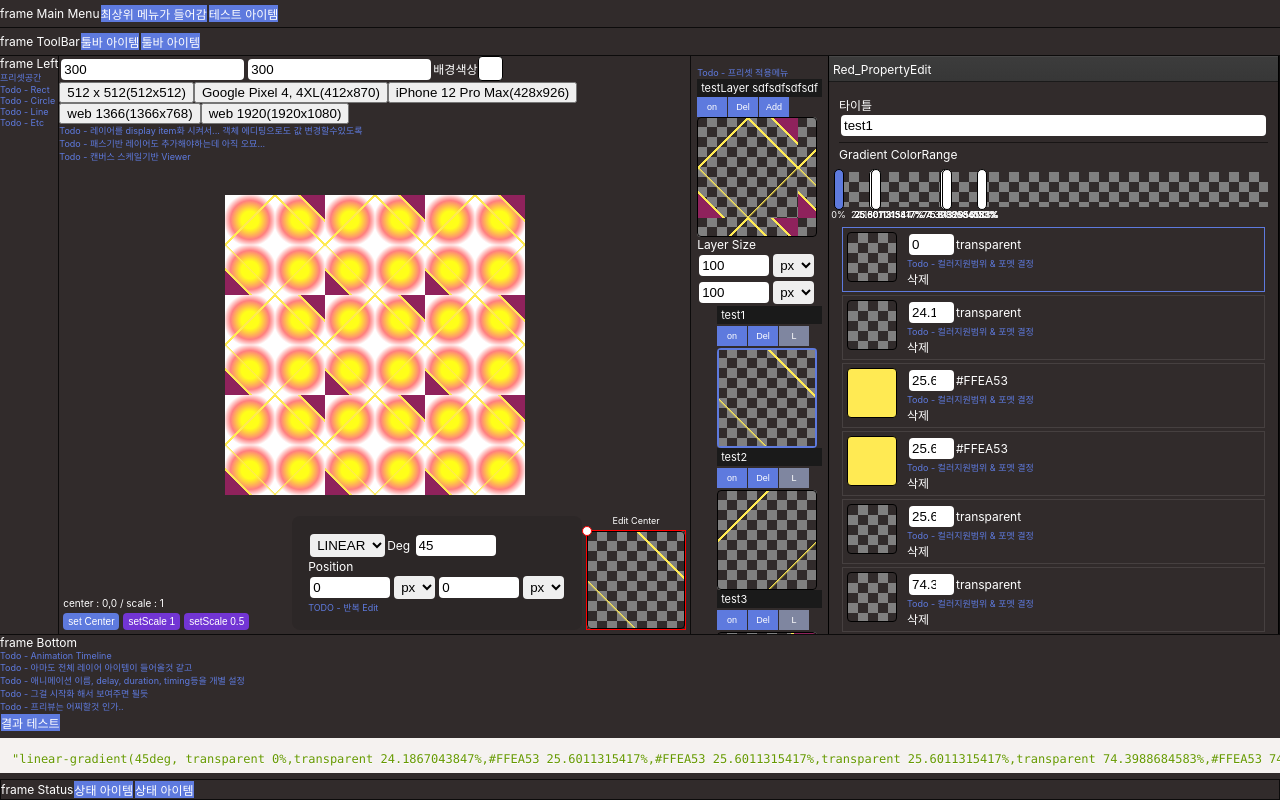
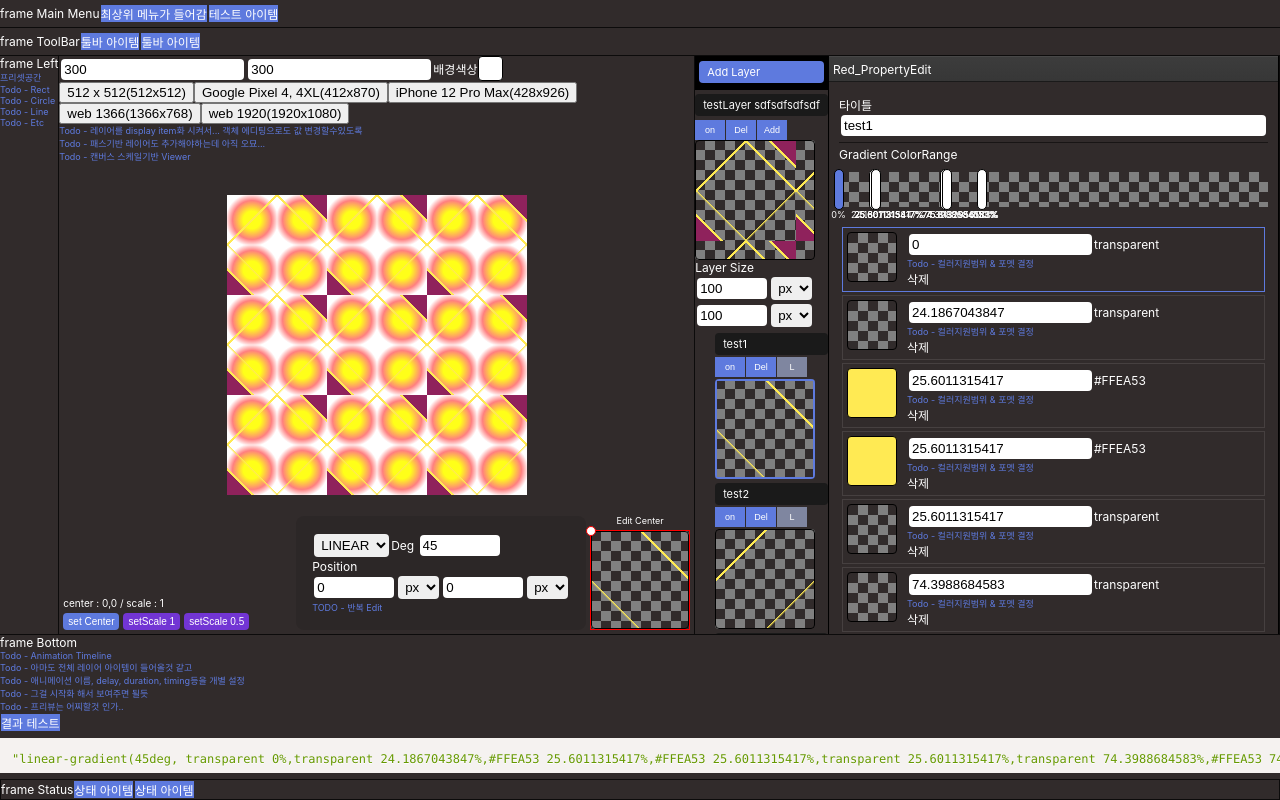
Before and after one commit to redcamel/RedGradient, a React (Create React App) app: page / in a window 1280 px wide. Built offline with nearby package versions, Linux system fonts and the light colour scheme.

Commit message:
- 레이어 추가 - 레이어내 아이템 추가

```diff
--- a/src/App.css
+++ b/src/App.css
@@ -229,8 +229,10 @@ input, select {
 }
 
 .layerItemTitle {
+    margin : 4px 0;
+    border-radius: 4px;
     background: #1a1a1a;
-    padding :2px 4px;
+    padding :4px 8px;
     font-size: 11px;
     color: #fff;
     text-shadow: 0px 0px rgba(0, 0, 0, 1);
@@ -238,12 +240,13 @@ input, select {
 }
 
 .layerItemSubTitle {
+    margin : 4px 0 0 20px;
+    border-radius: 4px;
     background: #1a1a1a;
-    padding :2px 4px;
+    padding :4px 8px;
     font-size: 11px;
     color: #fff;
     text-shadow: 0px 0px rgba(0, 0, 0, 1);
-    margin-left: 20px;
     word-break: break-all;
 }
 
--- a/src/editor/Red_Layer.jsx
+++ b/src/editor/Red_Layer.jsx
@@ -3,6 +3,7 @@ import GRADIENT_TYPE from "./GRADIENT_TYPE";
 import DataItem from "./DataItem";
 import UI_Number from "../core/UI_Number";
 import UI_Select from "../core/UI_Select";
+import DataLayer from "./DataLayer";
 
 
 const SIZE_MARGIN = 20;
@@ -21,7 +22,15 @@ class Red_Layer extends React.Component {
     const rootComponentState = rootComponent.state;
     const layers = rootComponentState.layers;
     return <div style={style.container}>
-      <div className={'todo'}>Todo - 프리셋 적용메뉴</div>
+      <div style={style.addLayer}>
+        <div style={style.addLayerItem}
+          onClick={e=>{
+            let targetLayer;
+            layers.splice(0,0,targetLayer = new DataLayer());
+            rootComponent.setState({activeLayer: targetLayer, activeSubData: targetLayer['items'][0]});
+          }}
+        >Add Layer</div>
+      </div>
       {
         layers.map((layer, index) => {
           const layerSize = layer['size'];
@@ -35,13 +44,7 @@ class Red_Layer extends React.Component {
                         e.stopPropagation();
                         layers.splice(layers.indexOf(layer), 1);
                         let targetLayer = layer;
-                        if (!layers.length) {
-                          layers.push(targetLayer = {
-                            title: 'undefined',
-                            visible: true,
-                            items: [new DataItem()]
-                          });
-                        }
+                        if (!layers.length) layers.push(new DataLayer());
                         rootComponent.setState({activeLayer: targetLayer, activeSubData: targetLayer['items'][0]});
                       }}
               >Del
@@ -187,13 +190,12 @@ Red_Layer
 
 };
 export default Red_Layer;
-const
-  style = {
+const style = {
   container: {
     borderRight: '1px solid #000',
     overflowX: 'hidden',
     overflowY: 'auto',
-      padding: `10px ${paddingH}px`
+    padding: `0px 0px 10px 0px`
   },
   layerItem: {
     height: '35px',
@@ -207,5 +209,20 @@ const
   },
   deActiveLine: {
     border: '2px solid transparent',
+  },
+  addLayer: {
+    position: 'sticky',
+    padding : '5px 4px 3px 4px',
+    top : 0,
+    zIndex : 1,
+    background: '#000'
+  },
+  addLayerItem: {
+    background: '#5e7ade',
+    padding: '4px 8px',
+    fontSize: '11px',
+    borderRadius: '4px',
+    marginBottom: '4px',
+    cursor: 'pointer'
   }
 };
--- a/src/editor/property/Red_GradientColorEdit.jsx
+++ b/src/editor/property/Red_GradientColorEdit.jsx
@@ -164,7 +164,7 @@ class Red_GradientColorEdit extends React.Component {
                 />
                 <div>
                   <UI_Number
-                    width={'45px'}
+                    width={'auto'}
                     value={v['range'] || 0}
                     HD_onInput={e => {
                       v['range'] = +e.target.value;
```
Also changed, not shown: 10 other files (tests, documents, lock files or other folders). Lines whose indentation alone changed are shown as unchanged.
